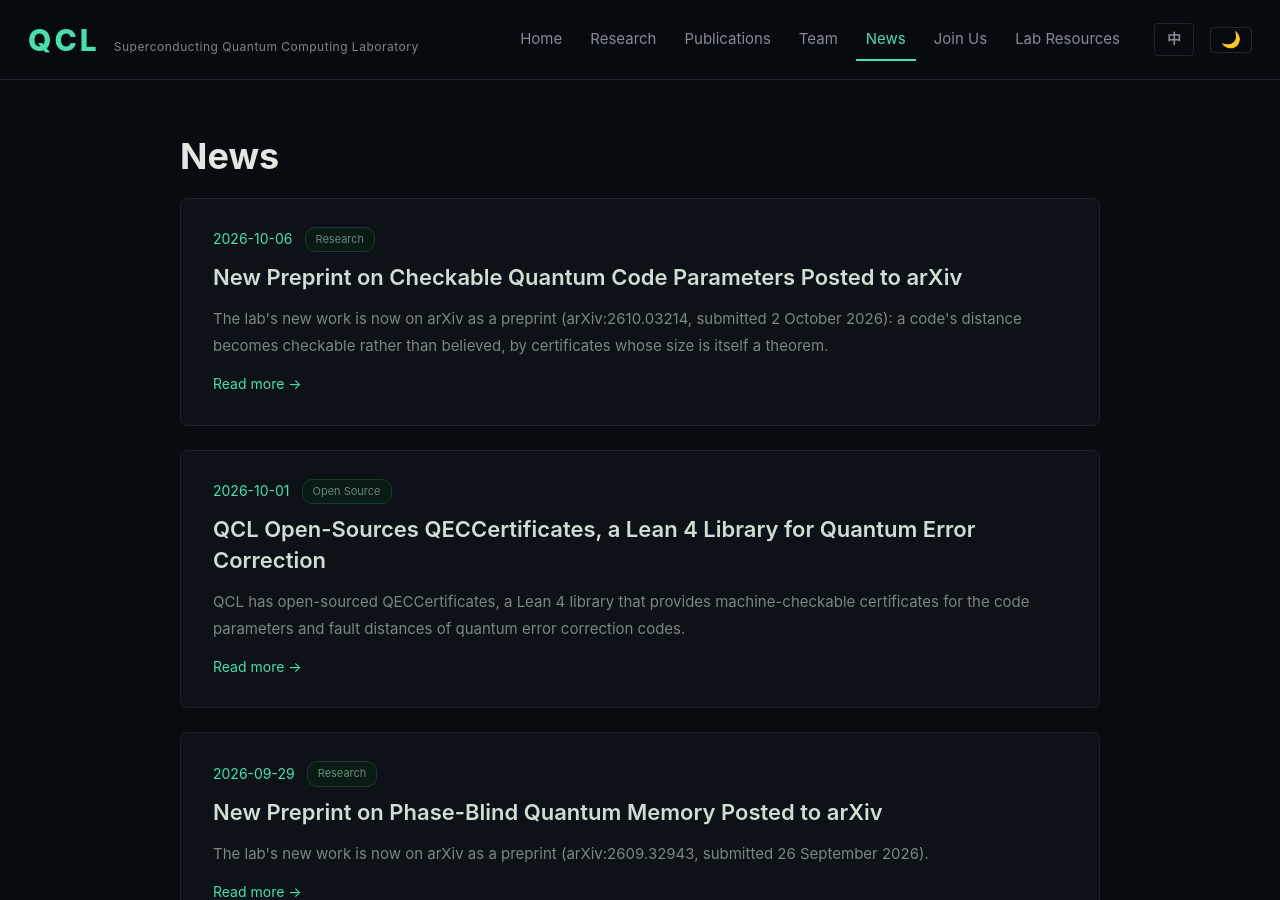
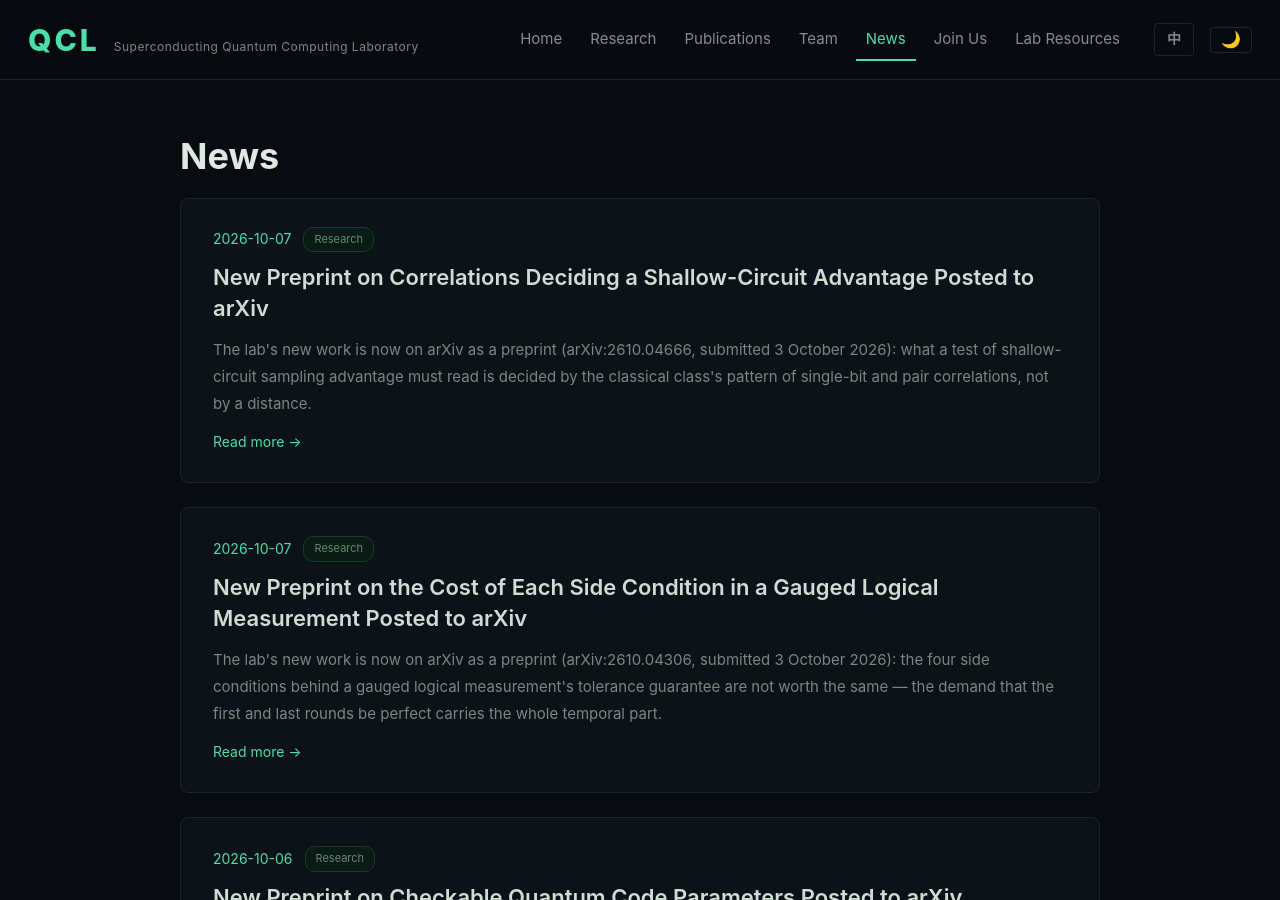
Before and after one commit to QCL-SUAT/qcl-suat.github.io, a Jekyll site: the page built from en/news.html, in a window 1280 px wide and 900 px high. Built offline with Jekyll 4.4.1, drawn with Linux system fonts in a browser that asks for light colours.

Commit message:
content: 新增浅层线路优势与规范逻辑测量两篇预印本新闻，中英同步并计入发表页与量子基础方向

```diff
--- a/_data/publications.yml
+++ b/_data/publications.yml
@@ -1,6 +1,20 @@
 # 论文条目：category 取 _data/research.yml 里的 id，决定条目出现在哪个研究方向详情页的
 # 「相关论文 / Publications」区。预印本把刊物位置写成 journal: "arXiv 预印本" 与
 # journal_en: "arXiv preprint"，正式发表后改成期刊名并补 doi 字段。
+- title: "Correlations decide a shallow-circuit advantage"
+  authors: "Zijian Gong, Zhaobin Lyu, Jingjing Hu, Dengfeng Li, Shuoming An"
+  journal: "arXiv 预印本"
+  journal_en: "arXiv preprint"
+  year: 2026
+  arxiv: "2610.04666"
+  category: "quantum-foundations"
+- title: "The cost of each side condition in a gauged logical measurement"
+  authors: "Shuoming An, Fusheng Yang"
+  journal: "arXiv 预印本"
+  journal_en: "arXiv preprint"
+  year: 2026
+  arxiv: "2610.04306"
+  category: "quantum-foundations"
 - title: "Quantum code parameters, checkable by a certificate of provable size"
   authors: "Shuoming An, Fusheng Yang"
   journal: "arXiv 预印本"
--- /dev/null
+++ b/en/news/gauged-logical-measurement-preprint.md
@@ -0,0 +1,19 @@
+---
+layout: post
+lang: "en"
+title: "New Preprint on the Cost of Each Side Condition in a Gauged Logical Measurement Posted to arXiv"
+date: 2026-10-07
+tag: "Research"
+permalink_zh: "/2026/10/07/gauged-logical-measurement-preprint.html"
+---
+The lab's new work is now on arXiv as a preprint (arXiv:2610.04306, submitted 3 October 2026).
+
+**The cost of each side condition in a gauged logical measurement**
+
+A logical measurement reads out protected information, and the noise it survives sets how much a quantum computation can absorb. Gauging builds one from a graph on the measured qubits — one extra qubit on each edge — turning a global operator into local parity checks. Its tolerance splits in two: the distance of the code left behind, and the rounds a fault can hide in. Williamson and Yoder proved both components stay at or above the code's distance, but the guarantee bundles four side conditions, none of them priced. This work shows they are not worth the same.
+
+The condition that reads most like bookkeeping — that the first and last rounds be perfect — is the one that carries the temporal part: dropping it flattens the fault distance, the least weight of a fault that passes unseen and flips the readout, to one for every code and round count, in a model whose detectors compare adjacent rounds; the full protocol collapses on the instance measured. The expansion condition, that no small set of qubits be sealed off, does not decide the outcome: two paths on the same qubits, both outside the covered regime, give distances one and two. The round count is tight only where comparing rounds is the whole rule; the full protocol reaches the distance a round early.
+
+Both components are computed exactly on a gauged bivariate bicycle code and a Bacon–Shor measurement, inside a proof assistant. Threshold estimates consume such numbers; side conditions can be priced.
+
+Paper: [arXiv:2610.04306](https://arxiv.org/abs/2610.04306)
--- /dev/null
+++ b/en/news/shallow-circuit-advantage-preprint.md
@@ -0,0 +1,19 @@
+---
+layout: post
+lang: "en"
+title: "New Preprint on Correlations Deciding a Shallow-Circuit Advantage Posted to arXiv"
+date: 2026-10-07
+tag: "Research"
+permalink_zh: "/2026/10/07/shallow-circuit-advantage-preprint.html"
+---
+The lab's new work is now on arXiv as a preprint (arXiv:2610.04666, submitted 3 October 2026).
+
+**Correlations decide a shallow-circuit advantage**
+
+Quantum computers are claimed to produce samples ordinary classical computers cannot reproduce. The sharpest such claim pits constant-depth quantum circuits, given one entangled state per run, against shallow classical circuits of few-input gates and limited randomness. No efficient test was known that certifies such a claim from classical samples alone. This work shows that what such a test must read is decided by the classical class's pattern of single-bit and pair correlations, not by a distance.
+
+The test rests on one inequality: any machine producing the samples sits no further from the target than the fraction it mislabels plus the deviation of its string half — the bits beyond the label — from uniform. A collapse theorem, machine-checked in the Lean 4 proof assistant, confines that second term, one setting of the sampler's random input bits at a time. Four natural checks provably fail; a fifth, reading those same correlations, catches a far-from-target construction they cannot reach, and is exact on the class of few-input gates. The label test is proven, and sample-optimal in its own tolerance up to a logarithmic factor; the fifth check is sound, not only effective, on the bounded pinned-residue class of pairwise-uniform samplers.
+
+On the experimental side, what binds an experiment is the 43-qubit entangled resource state at fidelity near 0.99, not the readout. Two named open problems remain; a positive answer to the first would extend the guarantee to the full class.
+
+Paper: [arXiv:2610.04666](https://arxiv.org/abs/2610.04666)
```
Also changed, not shown: _posts/2026-10-07-gauged-logical-measurement-preprint.md (added, +34 -0 lines), _posts/2026-10-07-shallow-circuit-advantage-preprint.md (added, +34 -0 lines).
